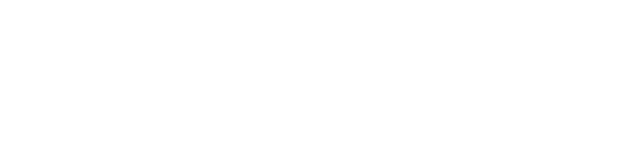
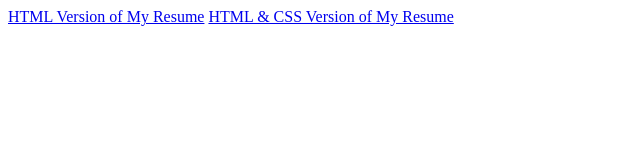
Before and after one commit to DarshaunDavis/front-end-work, a plain HTML site: page index.html in a window 1280 px wide. Shown: the whole page, without its empty margins (0-640 px from the left). Drawn offline with Linux system fonts and the light colour scheme.

Commit message:
Add links to index.html
Add link to html-resume.html
Add link to html-css-resume.html

```diff
--- a/index.html
+++ b/index.html
@@ -19,5 +19,7 @@
         <![endif]-->
 
         <script src="" async defer></script>
+        <a href="html-resume.html">HTML Version of My Resume</a>
+        <a href="html-css-resume.html">HTML & CSS Version of My Resume</a>
     </body>
 </html>
```
